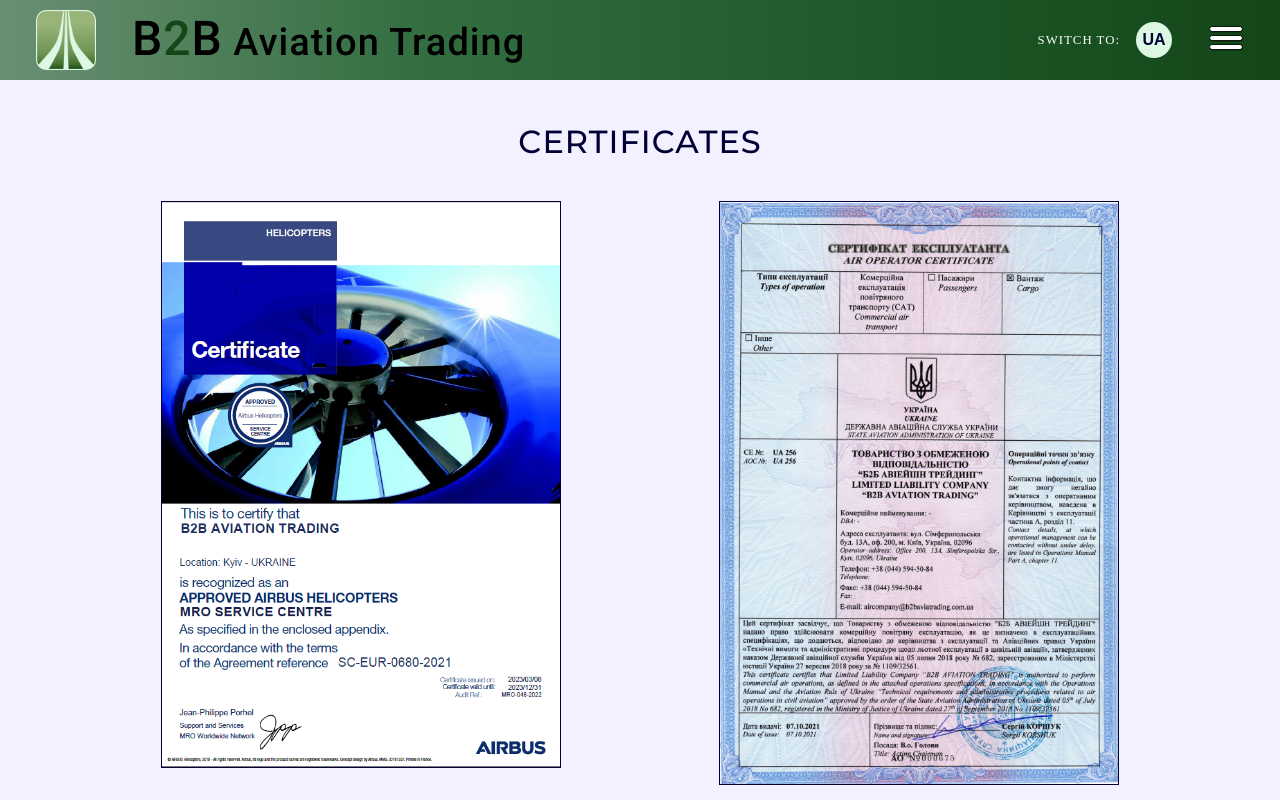
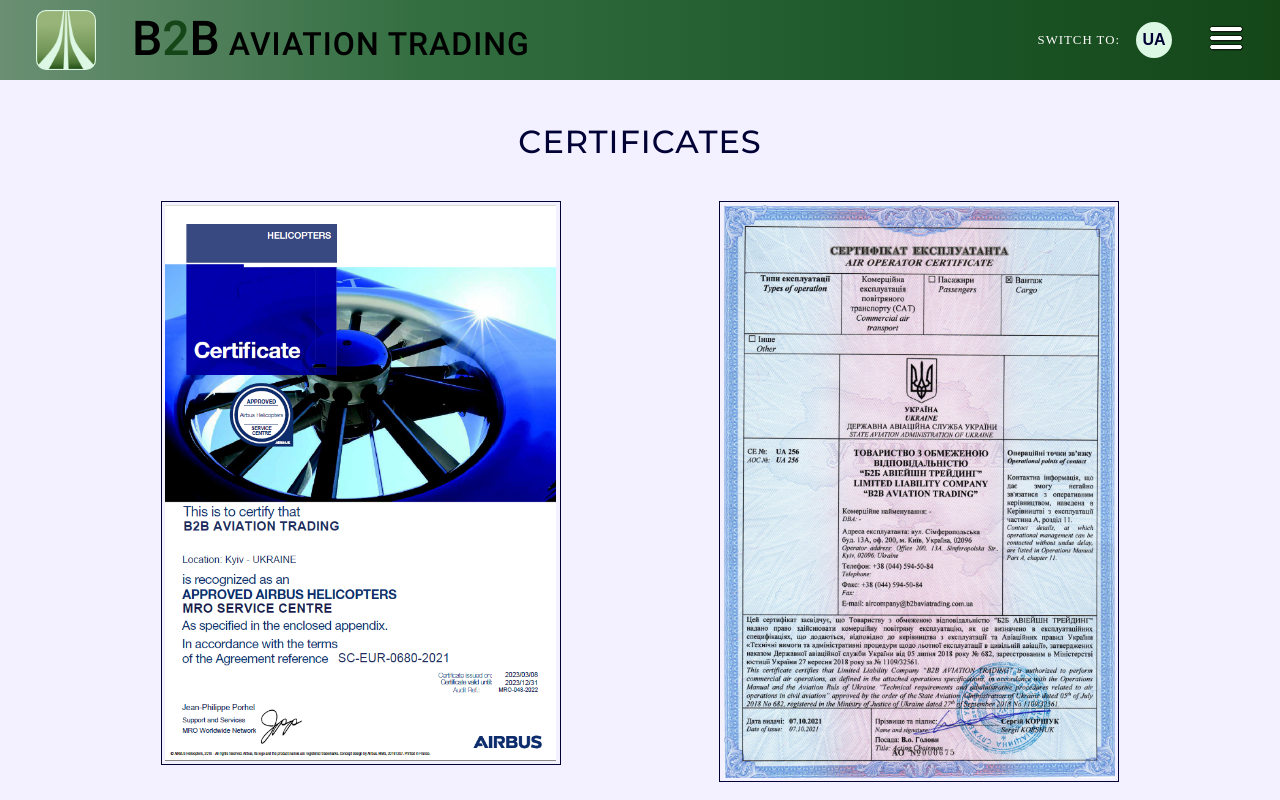
Before and after one commit to Zakatsiura/b2b_site, a React (Create React App) app: page /certificates in a window 1280 px wide. Shown: the top 800 px of the page. Built offline with nearby package versions, Linux system fonts and the light colour scheme.

Commit message:
Add hover to certificates

```diff
--- a/src/components/Certificates/Certificates.module.css
+++ b/src/components/Certificates/Certificates.module.css
@@ -34,6 +34,13 @@
 .image {
     max-width: 400px;
     border: 1px solid var(--primaryblack);
+    padding: 0.2rem;
+    background-color: var(--lightwhite);
+    cursor: pointer;
+}
+
+.image:hover {
+    background-color: var(--secondarygreen);
 }
 
 .enlargedImage {
@@ -51,4 +58,8 @@
     .image {
         max-width: 300px;
     }
+
+    .image:hover {
+        background-color: var(--lightwhite);
+    }
 }
--- a/src/components/Header/Header.module.css
+++ b/src/components/Header/Header.module.css
@@ -21,9 +21,11 @@
 
 .header__lint_text_cap {
     font-size: 48px;
+    letter-spacing: 0;
 }
+
 .header__link_text {
-    font-size: 38px;
+    font-size: 32px;
     letter-spacing: 1px;
     color: var(--secondaryblack);
     text-decoration: none;
@@ -34,8 +36,7 @@
 }
 
 .header__link_text:hover {
-    color: var(--lightgreen);
-
+    color: var(--secondarygreen);
 }
 
 .burger {
--- a/src/components/Header/Header.tsx
+++ b/src/components/Header/Header.tsx
@@ -35,7 +35,7 @@
                         <span className={style.header__lint_text_cap}>
                             B<span className={style.logo__color_digit}>2</span>B
                         </span>{' '}
-                        Aviation Trading
+                        AVIATION TRADING
                     </div>
                 </Link>
             </div>
```
